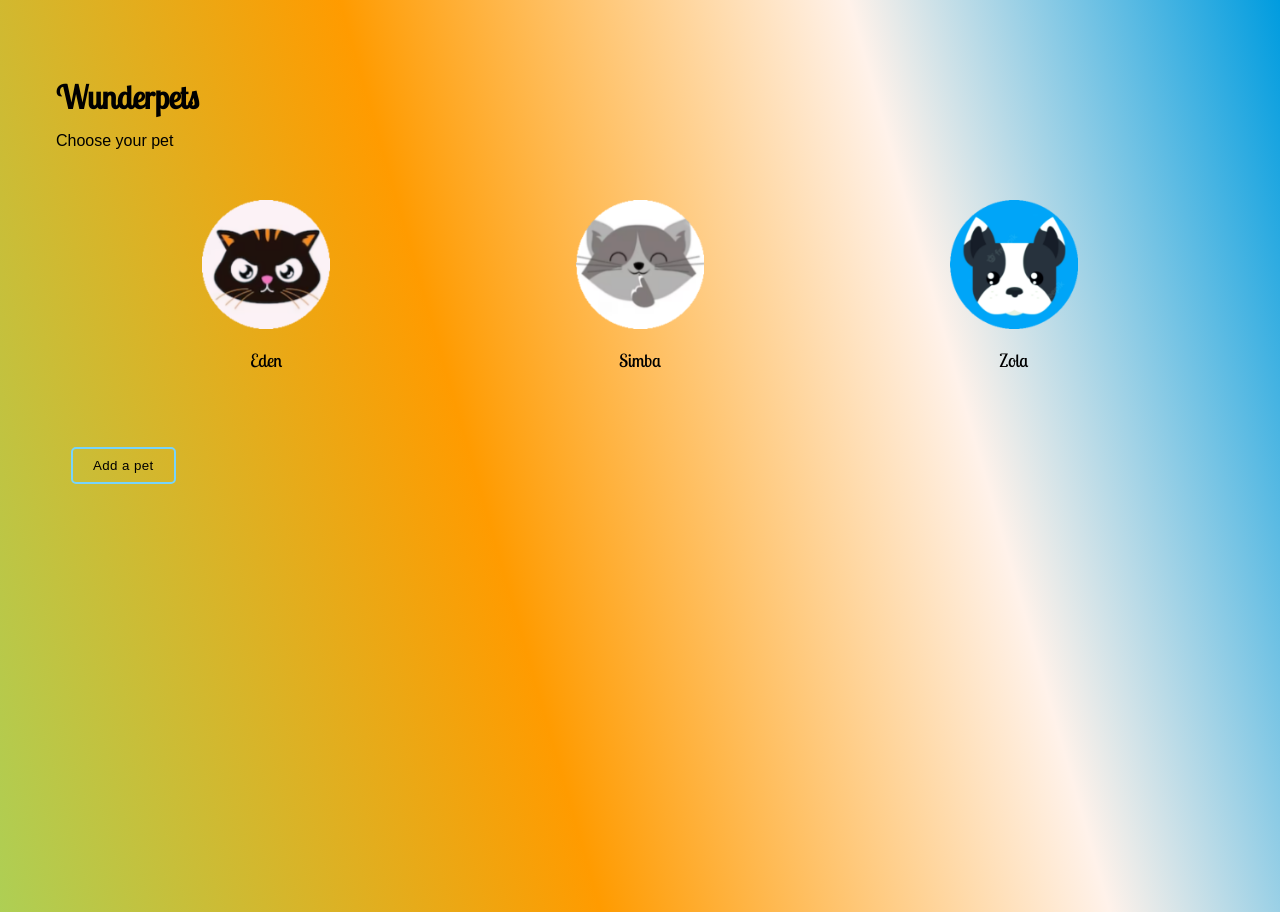
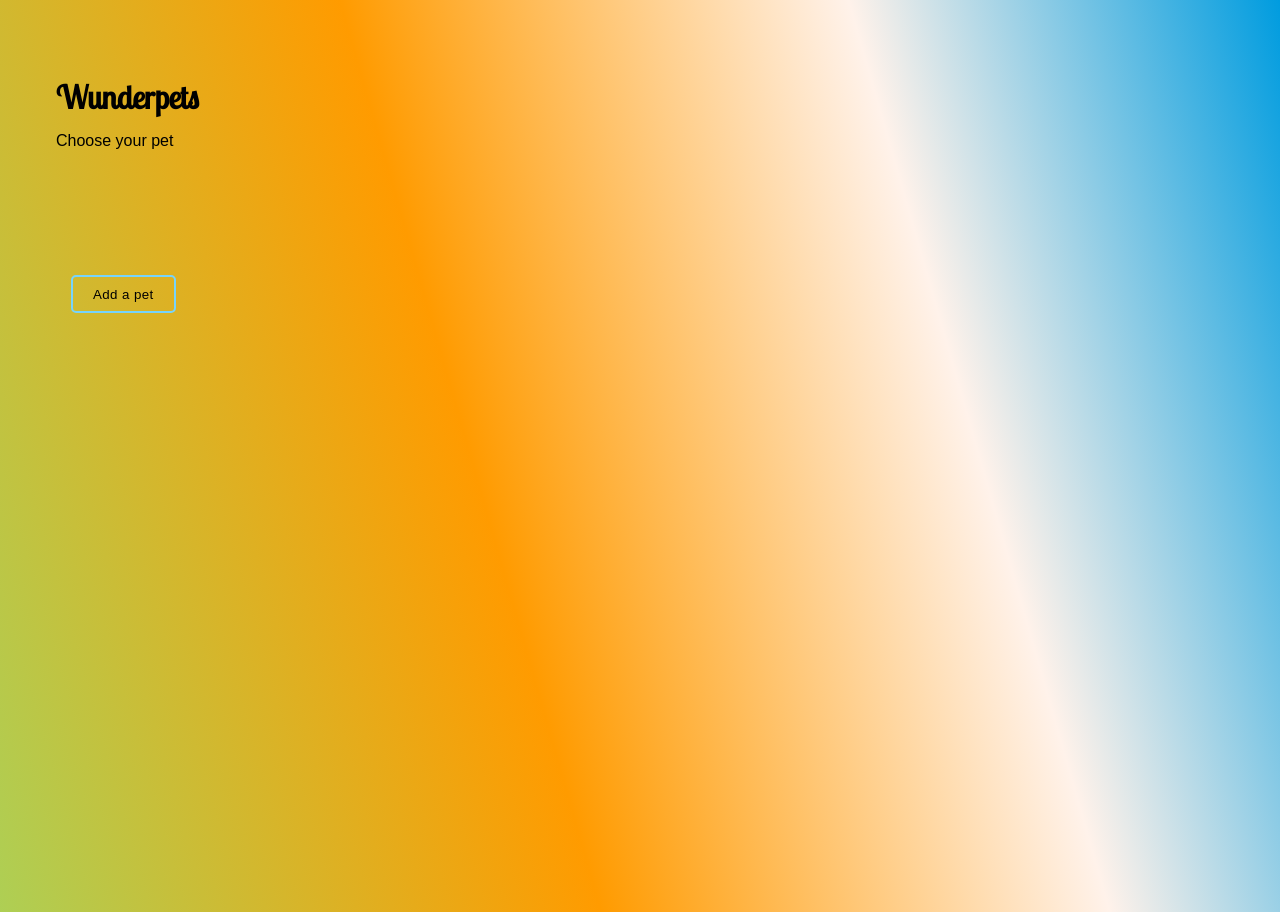
Before and after one commit to FFSS-38/Iteration, a React app: page /choose in a window 1280 px wide. Built offline with nearby package versions, Linux system fonts and the light colour scheme; a web font is replaced by a local one.

Commit message:
init commit

```diff
--- a/client/App.jsx
+++ b/client/App.jsx
@@ -6,61 +6,15 @@ import HomePage from './components/HomePage';
 import ChooseCreatePetPage from './components/ChooseCreatePetPage';
 import CreateUpdatePet from './components/CreateUpdatePet';
 import './styles.css';
+import SignupPage from './components/SignupPage';
 
 const App = () => {
   // initial state
-  const [user, setUser] = useState({
-    _id: '63deb75993ddb845fa889e0a',
-    Name: 'Pierre',
-    Password: 'Jacquemin',
-  });
+  const [user, setUser] = useState({});
 
-  const [petList, setPetList] = useState([
-    {
-      _id: '63e1523fa559f05e7fe59fcb',
-      Age: 17,
-      Breed: 'Belgium Cat',
-      Avatar: 'http://localhost:3000/client/images/cat1.png',
-      Notes: 'Seems to have kitty dementia',
-      Weight: 3451,
-      Name: 'Eden',
-      Owner: '63e1213bcb9b9423d0ba43a7',
-      __v: 0,
-    },
-    {
-      _id: '63e153d4a559f05e7fe59fd4',
-      Name: 'Simba',
-      Breed: 'Basic Cat',
-      Avatar: 'http://localhost:3000/client/images/cat2.png',
-      Weight: 2000,
-      Age: 15,
-      Notes: 'Ate 2.5 feet of yarn on Saturday, seems fine though',
-      Owner: '63e1213bcb9b9423d0ba43a7',
-      __v: 0,
-    },
-    {
-      _id: '63e1562d5f1fe419944e6baf',
-      Name: 'Zola',
-      Breed: 'Shiba Inu',
-      Avatar: 'http://localhost:3000/client/images/dog3.png',
-      Weight: 2000,
-      Owner: '63e1213bcb9b9423d0ba43a7',
-      __v: 0,
-    },
-  ]);
+  const [petList, setPetList] = useState([]);
 
-  const [currentPet, setCurrentPet] = useState({
-    _id: '63e153d4a559f05e7fe59fd4',
-    Name: 'Simba',
-    Breed: 'Basic Cat',
-    Weight: 2000,
-    Age: 15,
-    Notes: 'Ate 2.5 feet of yarn on Saturday, seems fine though',
-    Owner: '63e1213bcb9b9423d0ba43a7',
-    lastVisit: 'Dec 14, 2022',
-    VetID: 'Dr. Tucker, Stratford Hills Veterinary Center',
-    __v: 0,
-  });
+  const [currentPet, setCurrentPet] = useState({});
 
   const [failedLoginAttempt, setFailedLoginAttempt] = useState(false);
 
@@ -142,25 +96,22 @@ const App = () => {
           <Routes>
             <Route
               exact
-              // landing route - condition render depending on whether user is logged in
               path="/"
               element={
-                // if user data is nonexistent, route to login page
-                // otherwise, go to pet selection page
-
-                // this.state.user ? (
-                //   <ChooseCreatePetPage
-                //     // state = user object; array of their pets is property of that object
-                //     user={this.state.user}
-                //     // no state necessary for login/signup
-                //   />
-                // ) :
-                // (
                 <LoginSignupPage
                   attemptLogin={attemptLogin}
                   failedLoginAttempt={failedLoginAttempt}
                 />
-                // )
+              }
+            />
+            <Route
+              exact
+              path="/signup"
+              element={
+                <SignupPage
+                setUser={setUser}
+                setCurrentPet={setCurrentPet}
+                />
               }
             />
             <Route
--- a/client/components/LoginSignupPage.jsx
+++ b/client/components/LoginSignupPage.jsx
@@ -32,15 +32,11 @@ const LoginSignupPage = () => {
       <a href="http://localhost:8080/choose">
         <button>Login</button>
       </a>
-      <button
-      // onClick={(e) => {
-      //   const username = this.state.userNameValue;
-      //   const password = this.state.passwordValue;
-      //   return this.props.signUp(username, password);
-      // }}
-      >
+      <a href="http://localhost:8080/signup">
+      <button>
         Sign Up
       </button>
+      </a>
     </div>
   );
 }
--- /dev/null
+++ b/client/components/SignupPage.jsx
@@ -0,0 +1,48 @@
+import React from 'react';
+import { useState } from 'react';
+
+
+const SignupPage = ({setUser, setCurrentPet}) => {
+
+    //FirstName
+    //LastName
+    //Email
+    //Password
+    //Pets
+    return(
+        <div className="signUp">
+        <label>FirstName</label>
+        <input
+          type="text"
+          id="FirstName"
+          name="username"
+        />
+        <label>LastName</label>
+        <input
+          type="text"
+          id="LastName"
+          name="username"
+        />
+        <label>Email</label>
+        <input
+          type="text"
+          id="Email"
+          name="username"
+        />
+        <label>Password</label>
+        <input
+          type="text"
+          id="Password"
+          name="username"
+        />
+        <label>Pets</label>
+        <input
+          type="text"
+          id="Pets"
+          name="username"
+        />
+        </div>
+    );
+}
+
+export default SignupPage;
```
